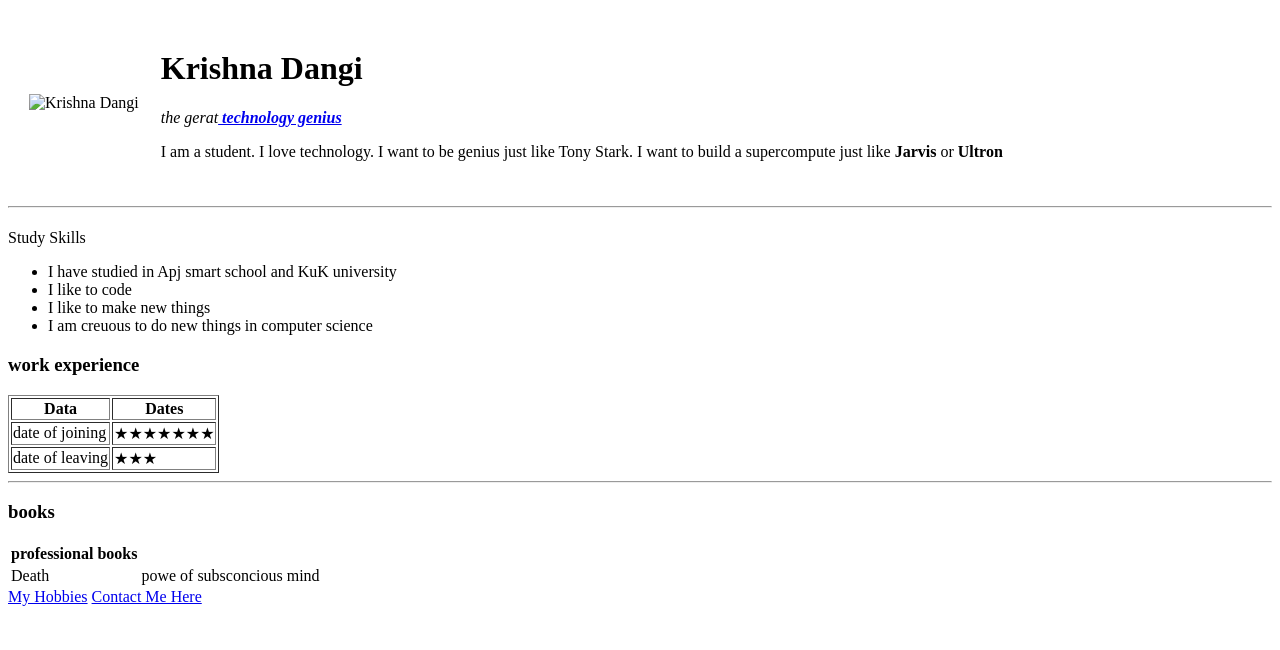
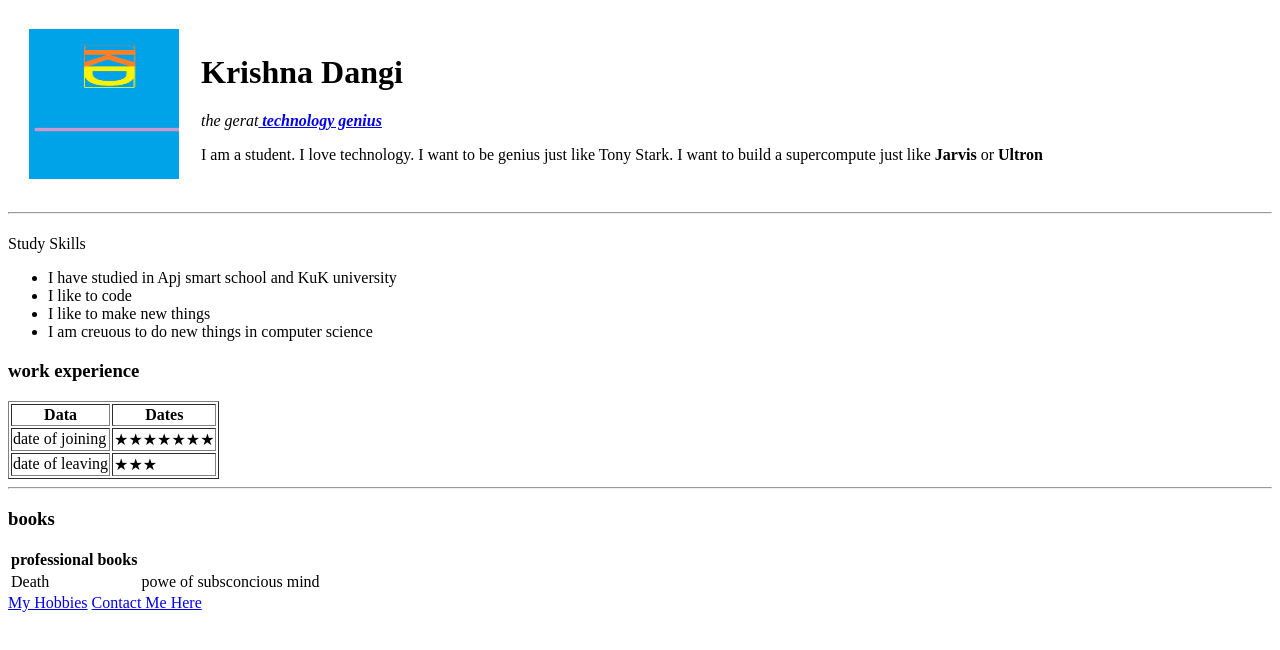
Before and after one commit to Ankitsingh12345678/resume, a plain HTML site: page index.html in a window 1280 px wide. Drawn offline with Linux system fonts and the light colour scheme.

Commit message:
resumecv

```diff
--- a/index.html
+++ b/index.html
@@ -10,7 +10,7 @@
   <table cellspacing="20">
     <tr>
 <td>
-  <img src="C:\Users\Krishna\Pictures\EPFO.jpg " width="150" height="150" alt="Krishna Dangi">
+  <img src="https://github.com/Ankitsingh12345678/resume/blob/main/LOGO.jpg" width="150" height="150" alt="Krishna Dangi">
 </td>
 <td>
   <h1>Krishna Dangi</h1>
```
